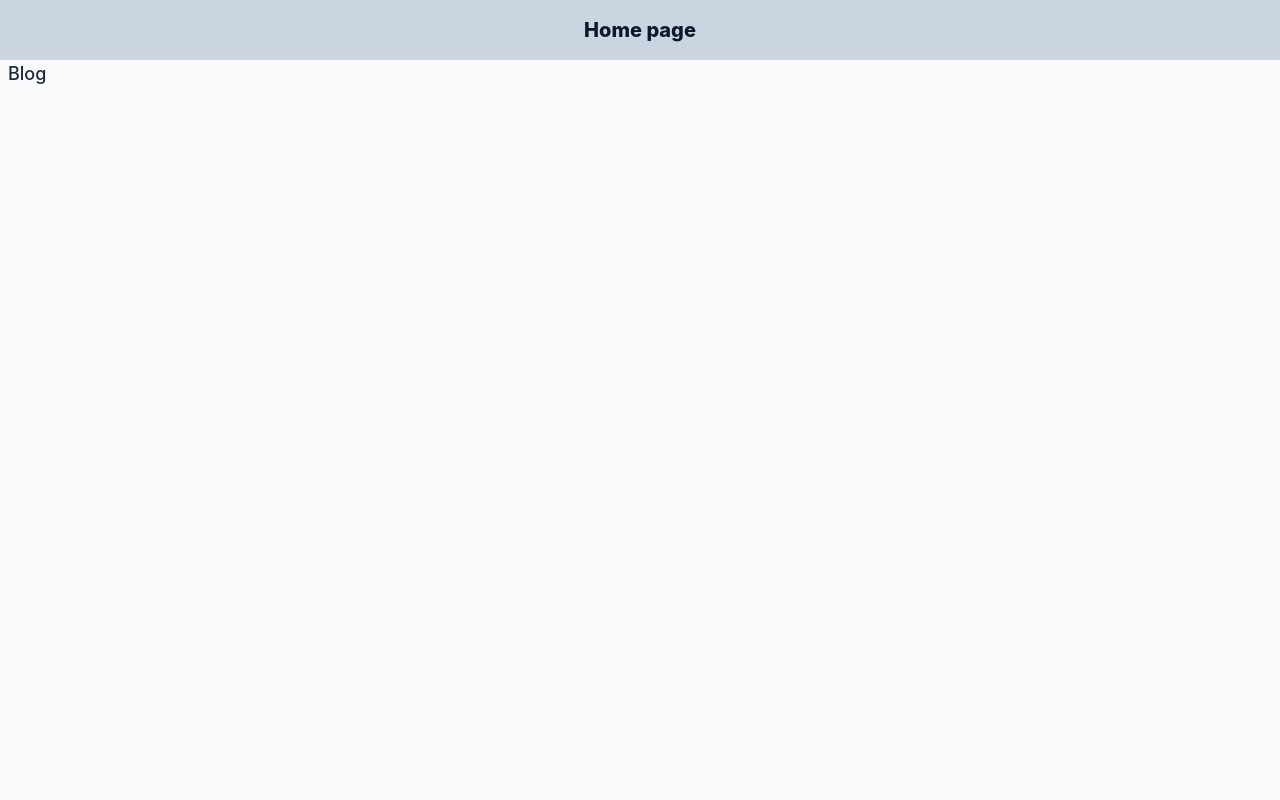
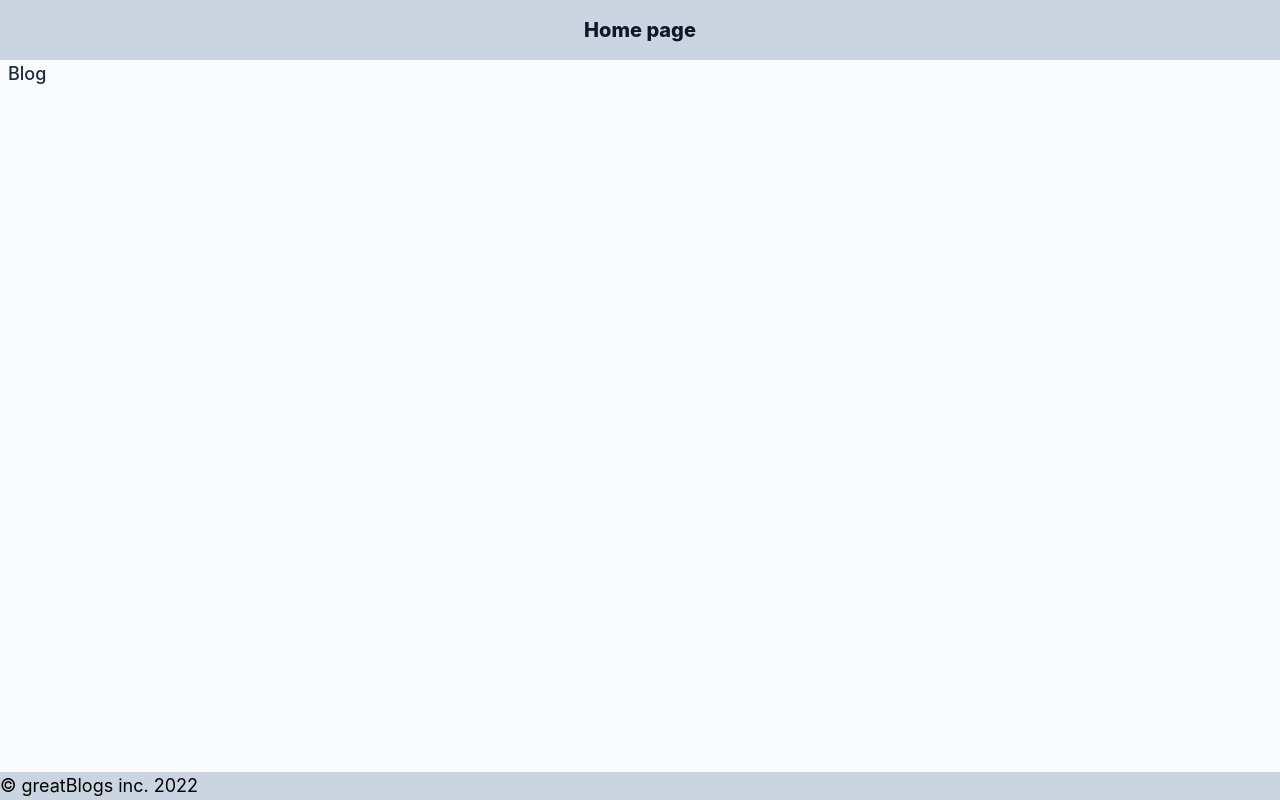
Before and after one commit to lucywho/my-app2, a Next.js app: page / in a window 1280 px wide. Built offline with nearby package versions, Linux system fonts and the light colour scheme.

Commit message:
adds footer to main page

```diff
--- a/pages/index.js
+++ b/pages/index.js
@@ -14,6 +14,9 @@ export default function Home() {
                     </a>
                 </Link>
             </div>
+            <div className="text-lg bg-slate-300">
+                &copy; greatBlogs inc. 2022
+            </div>
         </div>
     );
 }
```
